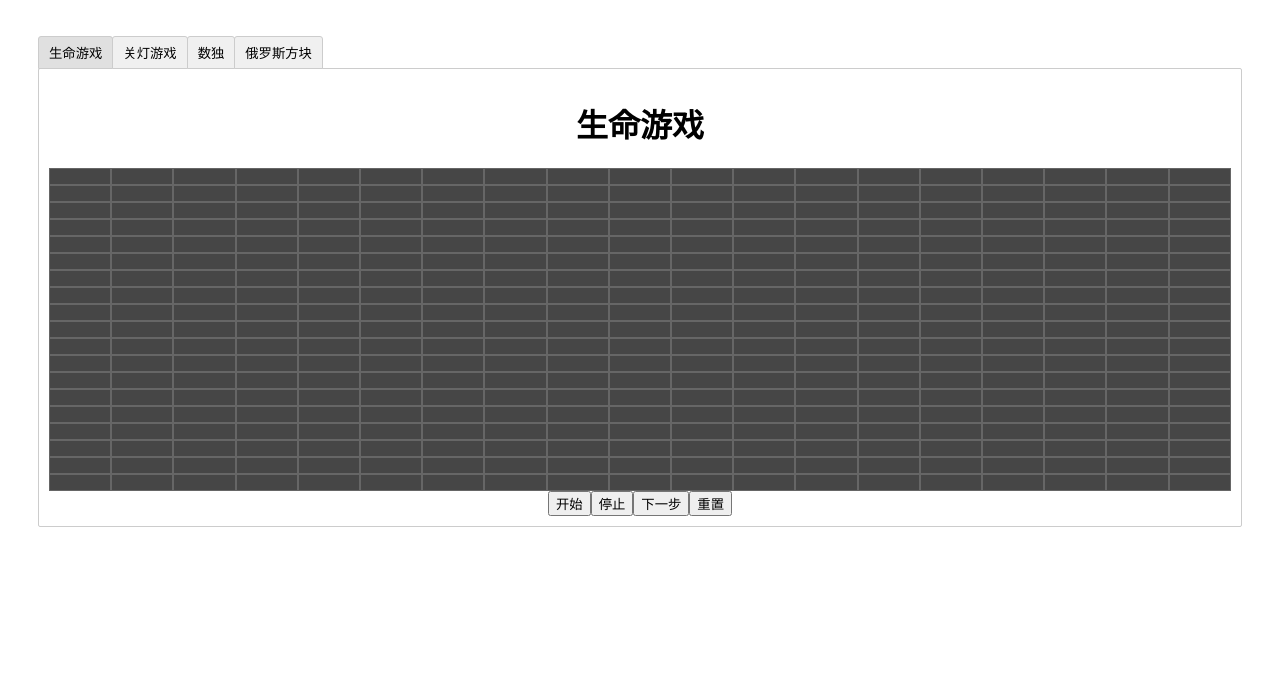
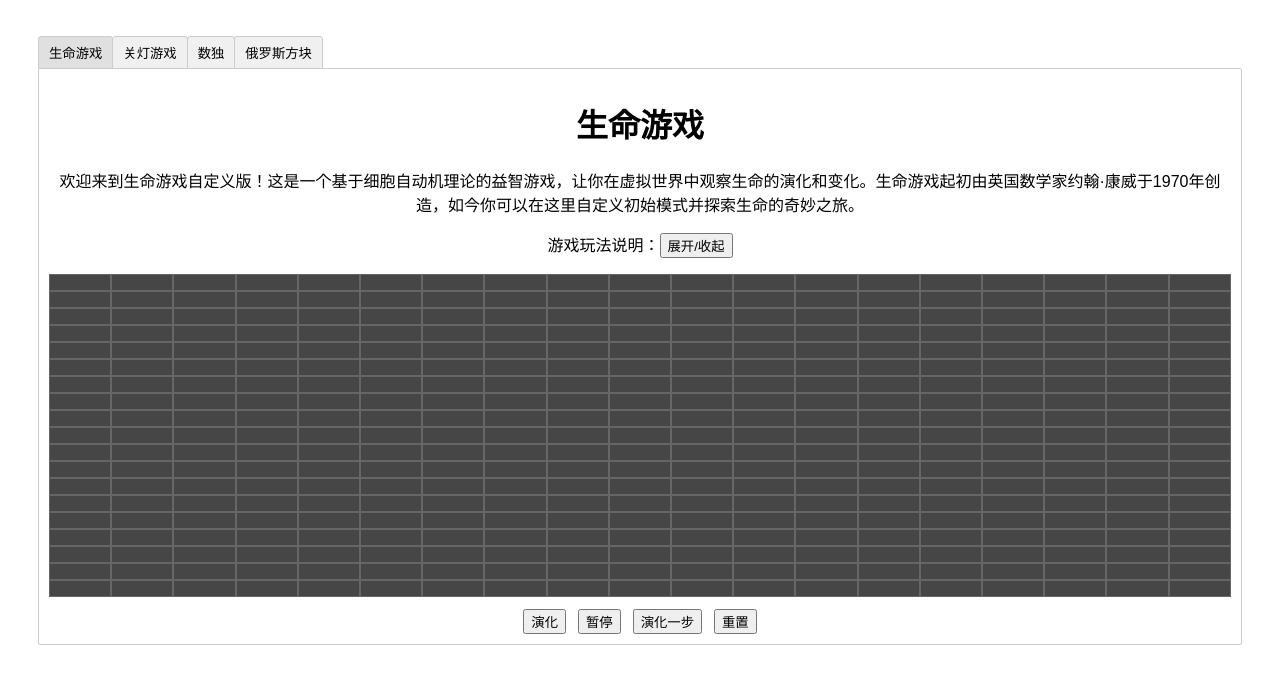
Before and after one commit to yqianjiang/board-game, a Vue app: page / in a window 1280 px wide. Shown: the top 684 px of the page. Built offline with nearby package versions, Linux system fonts and the light colour scheme.

Commit message:
feat: add instructions

```diff
--- a/src/App.vue
+++ b/src/App.vue
@@ -101,4 +101,11 @@ export default defineComponent({
 .row {
   display: flex;
 }
+.stack {
+  display: flex;
+  justify-content: center;
+  align-items: center;
+  gap: 12px;
+  flex-wrap: wrap;
+}
 </style>
--- a/src/components/LifeGame.vue
+++ b/src/components/LifeGame.vue
@@ -1,6 +1,18 @@
 <template>
   <div class="game-wrap">
     <h1>生命游戏</h1>
+    <p>欢迎来到生命游戏自定义版！这是一个基于细胞自动机理论的益智游戏，让你在虚拟世界中观察生命的演化和变化。生命游戏起初由英国数学家约翰·康威于1970年创造，如今你可以在这里自定义初始模式并探索生命的奇妙之旅。</p>
+    <p>游戏玩法说明：<button @click="showIntro = !showIntro">展开/收起</button></p>
+    <template v-if="showIntro">
+      <p><strong>初始模式设置：</strong>
+  在游戏开始时，你可以自由绘制一个初始的细胞模式。这些细胞可以是活的（表示为亮色）或死的（表示为暗色）。用你的创造力，设计一个独特的初始模式，然后点击“演化”来看看它将如何发展演化。</p>
+  <p><strong>演化规则：</strong>游戏中的每一轮演化都根据以下规则进行：
+
+  活细胞周围有2或3个相邻的活细胞，它将继续存活。
+  活细胞周围有过多的相邻活细胞（超过3个），它将死亡，模拟“过度拥挤”。
+  死细胞周围有3个相邻的活细胞，它将复活，模拟“繁殖”。</p>
+  <p><strong>观察演化：</strong>点击“演化”后，游戏将自动进行细胞演化。观察细胞群体如何变化，有时会形成有趣的图案、结构或者稳定的生命形式。如果你的模式最终死绝，可以尝试不同的起始模式，看看是否能够找到一个更稳定的生命形式。</p>
+    </template>
     <div class="row" v-for="(rowState, i) in stateMatrix" :key="rowState">
       <div
         class="toggle-box"
@@ -11,10 +23,12 @@
         @click="toggle(i, j)"
       ></div>
     </div>
-    <button @click="start">开始</button>
-    <button @click="stop = true">停止</button>
-    <button @click="goNext">下一步</button>
-    <button @click="reset">重置</button>
+    <div class="stack btn-group">
+      <button @click="start">演化</button>
+      <button @click="stop = true">暂停</button>
+      <button @click="goNext">演化一步</button>
+      <button @click="reset">重置</button>
+    </div>
   </div>
 </template>
 
@@ -66,6 +80,7 @@ export default defineComponent({
     const stateMatrix = ref([[0]]);
     const prevState = ref([[0]]);
     const stop = ref(false);
+    const showIntro = ref(false);
     const goNext = () => {
       prevState.value = stateMatrix.value;
       stateMatrix.value = gameOfLife(stateMatrix.value);
@@ -93,7 +108,7 @@ export default defineComponent({
     };
     watchEffect(reset);
 
-    return { stateMatrix, goNext, start, toggle, reset, stop };
+    return { stateMatrix, goNext, start, toggle, reset, stop, showIntro };
   },
 });
 </script>
@@ -110,4 +125,7 @@ export default defineComponent({
     background: rgb(70, 70, 70);
   }
 }
+.btn-group {
+  margin-top: 12px;
+}
 </style>
--- a/src/components/LightGame.vue
+++ b/src/components/LightGame.vue
@@ -1,6 +1,8 @@
 <template>
   <div class="game-wrap">
     <h1>关灯游戏</h1>
+    <p>游戏板上有一组灯泡，有些是亮的（黄色），有些是暗的（灰色）。</p>
+    <p>你的目标是通过点击它们，改变它们的状态，把所有的灯泡都熄灭。但要注意，每次点击一个灯泡都会影响其上、下、左、右相邻的灯泡。</p>
     <div class="row" v-for="(rowState, i) in stateMatrix" :key="rowState">
       <div
         class="toggle-box"
@@ -12,11 +14,13 @@
         @click="toggle(i, j)"
       ></div>
     </div>
-    <button @click="reset">重置</button>
-    <button @click="init">随机开局</button>
-    <button @click="complete">自动填充</button>
-    <button @click="autoSolve" v-if="solutions[0][0][0]">自动解答</button>
-    <button @click="showSolution" v-else>显示答案</button>
+    <div class="stack btn-group">
+      <button @click="init">随机开局</button>
+      <button @click="reset">灯全亮开局</button>
+      <!-- <button @click="complete">自动填充</button> -->
+      <button @click="autoSolve" v-if="solutions[0][0][0]">自动解答</button>
+      <button @click="showSolution" v-else>显示答案</button>
+    </div>
     <div class="history-text">操作历史{{ "\n" + history.join("\n") }}</div>
     <div class="history-text" v-if="solutions[0][0][0]">
       <div>参考答案</div>
@@ -75,7 +79,7 @@ export default defineComponent({
       }
       stateMatrix.value = matrix;
     };
-
+    init();
     // 根据第一行填充剩下的
     const complete = () => {
       for (let i = 1; i < stateMatrix.value.length; i++) {
@@ -142,4 +146,8 @@ export default defineComponent({
 .history-text {
   white-space: pre-wrap;
 }
+
+.btn-group {
+  margin: 12px 0;
+}
 </style>
--- a/src/components/Sudoku.vue
+++ b/src/components/Sudoku.vue
@@ -1,6 +1,7 @@
 <template>
   <div class="game-wrap">
     <h1>数独</h1>
+    <p>数独是一款经典的数字益智游戏，将9x9的方格分成小九宫格，目标是在每行、每列和每个小九宫格内填入1到9的数字，确保每个数字不重复出现。挑战你的逻辑和推理技巧，解开数独谜题！</p>
     <div class="stack">
       <label
         >难度：
--- a/src/components/Tetris.vue
+++ b/src/components/Tetris.vue
@@ -1,6 +1,7 @@
 <template>
   <div class="game-wrap">
     <h1>俄罗斯方块</h1>
+    <p>俄罗斯方块是一款经典的俄罗斯视频游戏，你需要控制下落的方块，使它们在底部排列成完整的水平行，一旦一行被填满，就会消失并腾出空间。目标是尽可能堆叠方块，避免屏幕顶部被方块堆满，挑战你的反应速度和空间认知能力，享受无尽的游戏乐趣！</p>
     <div class="stack toolbar">
       <span>当前分数：{{score}}</span>
       <span>最高得分：{{ highScore }}</span>
@@ -266,14 +267,6 @@ export default {
   left: 0;
 }
 
-.stack {
-  display: flex;
-  justify-content: center;
-  align-items: center;
-  gap: 12px;
-  flex-wrap: wrap;
-}
-
 .grid {
   display: flex;
   flex-direction: column;
```
